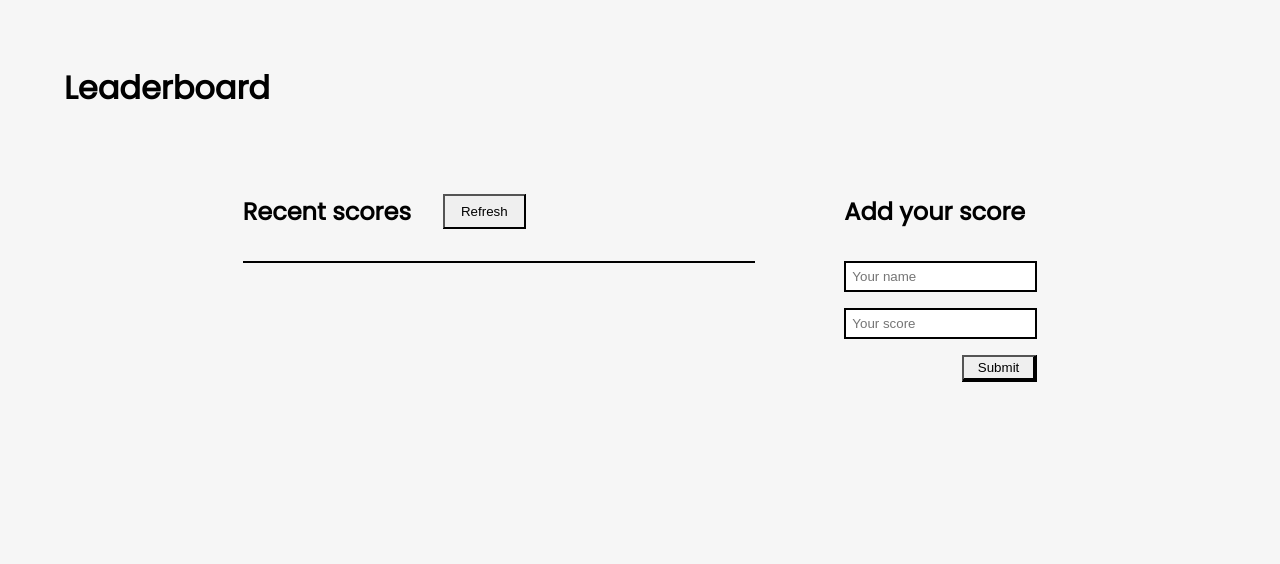
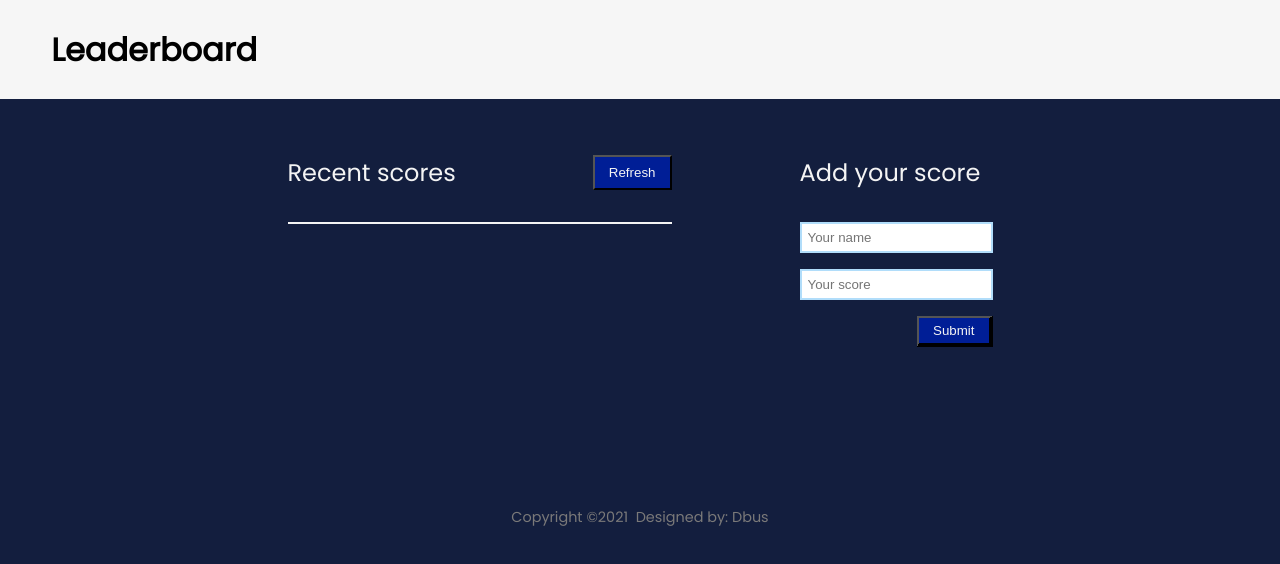
Before and after one commit to Debas-31/leaderboard, a website built with webpack: page src/index.html in a window 1280 px wide. Built offline with nearby package versions, Linux system fonts and the light colour scheme; no server answers.

Commit message:
Add style for the final touches

```diff
--- a/src/index.js
+++ b/src/index.js
@@ -10,7 +10,7 @@ const innerBody = `<header>
   <section class = "recent-content">
       <div class = "recent-score">
       <h2>Recent scores</h2>
-      <button id="refresh" type ="button">Refresh</button>
+      <input id="refresh" type="button" value="Refresh">
       </div>
       <ul class = recent-list>
       </ul>
@@ -22,7 +22,11 @@ const innerBody = `<header>
       <input id="score" name="score" type="number" placeholder= "Your score">
       <input id="submit" type="submit" value="Submit">
     </form>
+  </section>
 </main>
+<footer>
+  <p>Copyright &copy;2021&nbsp;&nbsp;Designed by: Dbus</p>
+</footer>
 `;
 document.body.innerHTML = innerBody;
 
--- a/src/style.css
+++ b/src/style.css
@@ -10,40 +10,49 @@
 
 body {
   font-family: "Poppins", sans-serif;
-  background-color: #f6f6f6;
+  background-color: #131e3e;
 }
 
 header h1 {
-  margin: 3vw;
-  padding: 2vw;
+  padding: 2vw 4vw;
+  background-color: #f6f6f6;
+  z-index: 10;
 }
 
 main {
   display: flex;
   justify-content: center;
-  gap: 7vw;
+  gap: 10vw;
   margin-top: 7vh;
   width: 100%;
 }
 
-button {
-  padding: 0 1rem;
-  border-bottom: 2px solid black;
-  border-right: 2px solid black;
+input[type=button] {
+  width: min-content;
+  background-color: #001e96;
+  padding: 1px 14px;
+  color: #f4f4f4;
 }
 
 li {
   list-style: none;
-  padding: 0.5rem 0;
+  padding: 0.5rem 1rem;
+}
+
+small {
+  padding: 0 0.5rem;
 }
 
 ul {
-  border: 1px solid black;
-  padding-left: 0.3rem;
+  border: 1px solid #f4f4f4;
+}
+
+ul li:nth-child(odd) {
+  background-color: #74cafd;
 }
 
 ul li:nth-child(even) {
-  background-color: rgb(199, 197, 197);
+  background-color: #7487fd;
 }
 
 form {
@@ -51,28 +60,49 @@ form {
   flex-direction: column;
   gap: 1rem;
   padding-top: 2rem;
+  color: #fff;
 }
 
 .recent-score {
   display: flex;
-  gap: 2rem;
+  justify-content: space-between;
   padding-bottom: 2rem;
+  color: #fff;
+}
+
+.recent-score h2 {
+  color: #f4f4f4;
+  font-weight: 500;
 }
 
 .recent-content {
-  width: 40%;
+  width: 30%;
 }
 
 input[type=text],
 input[type=number] {
   padding: 6px;
-  border: 2px solid black;
+  border: 2px solid rgb(177, 221, 250);
 }
 
 input[type=submit] {
   width: min-content;
   margin-left: auto;
-  padding: 3px 14px;
+  padding: 5px 14px;
   border-bottom: 4px solid black;
   border-right: 4px solid black;
+  background-color: #001e96;
+  color: #f4f4f4;
 }
+
+.add-score h2{
+  color: #f4f4f4;
+  font-weight: 500;
+}
+
+footer p {
+  text-align: center;
+  margin-top: 20vh;
+  font-size: 0.9rem;
+  color: #7a7979;
+}
```
Also changed, not shown: dist/index.html, dist/main.js, src/index.html (line endings or trailing spaces).
